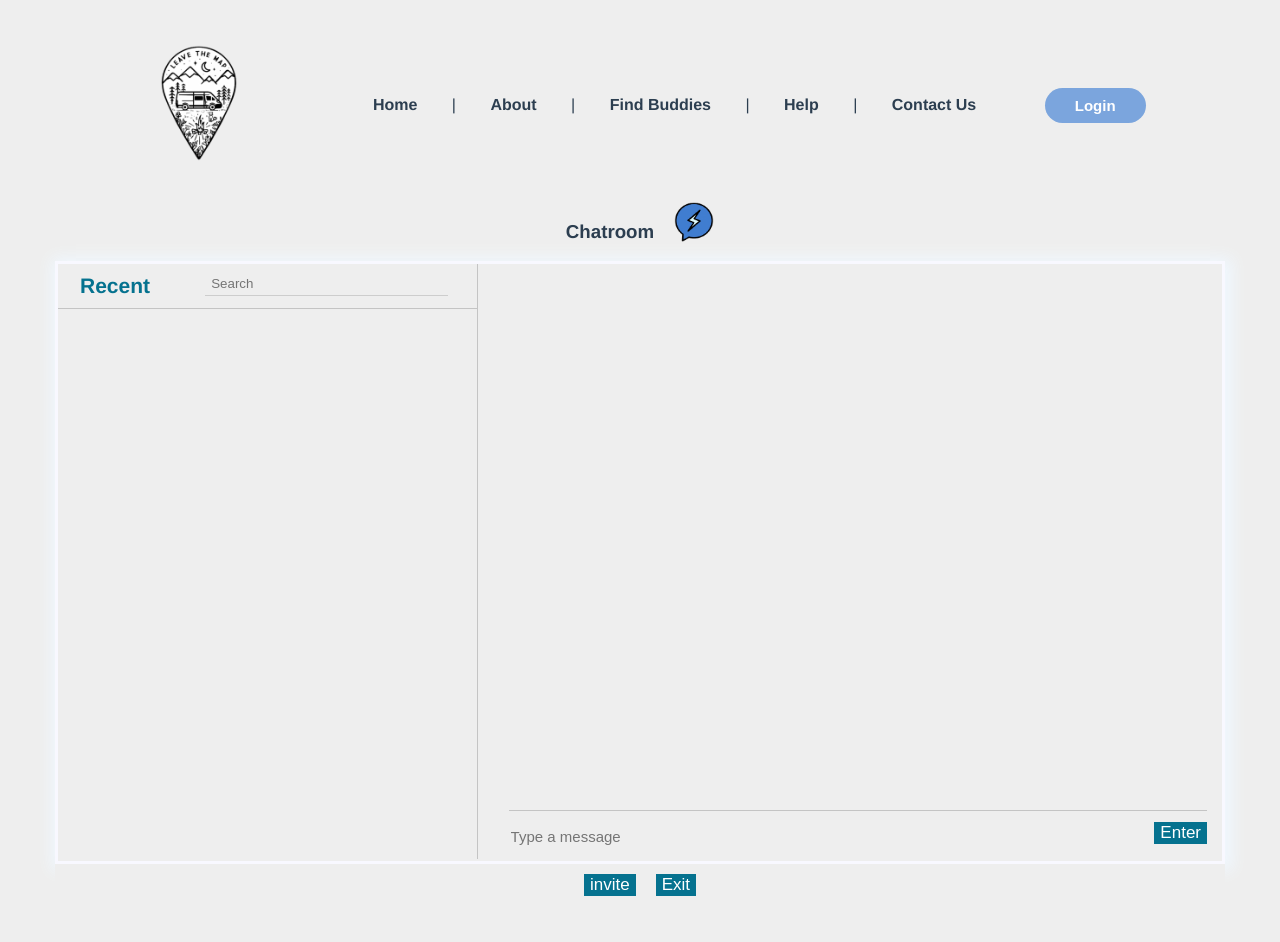
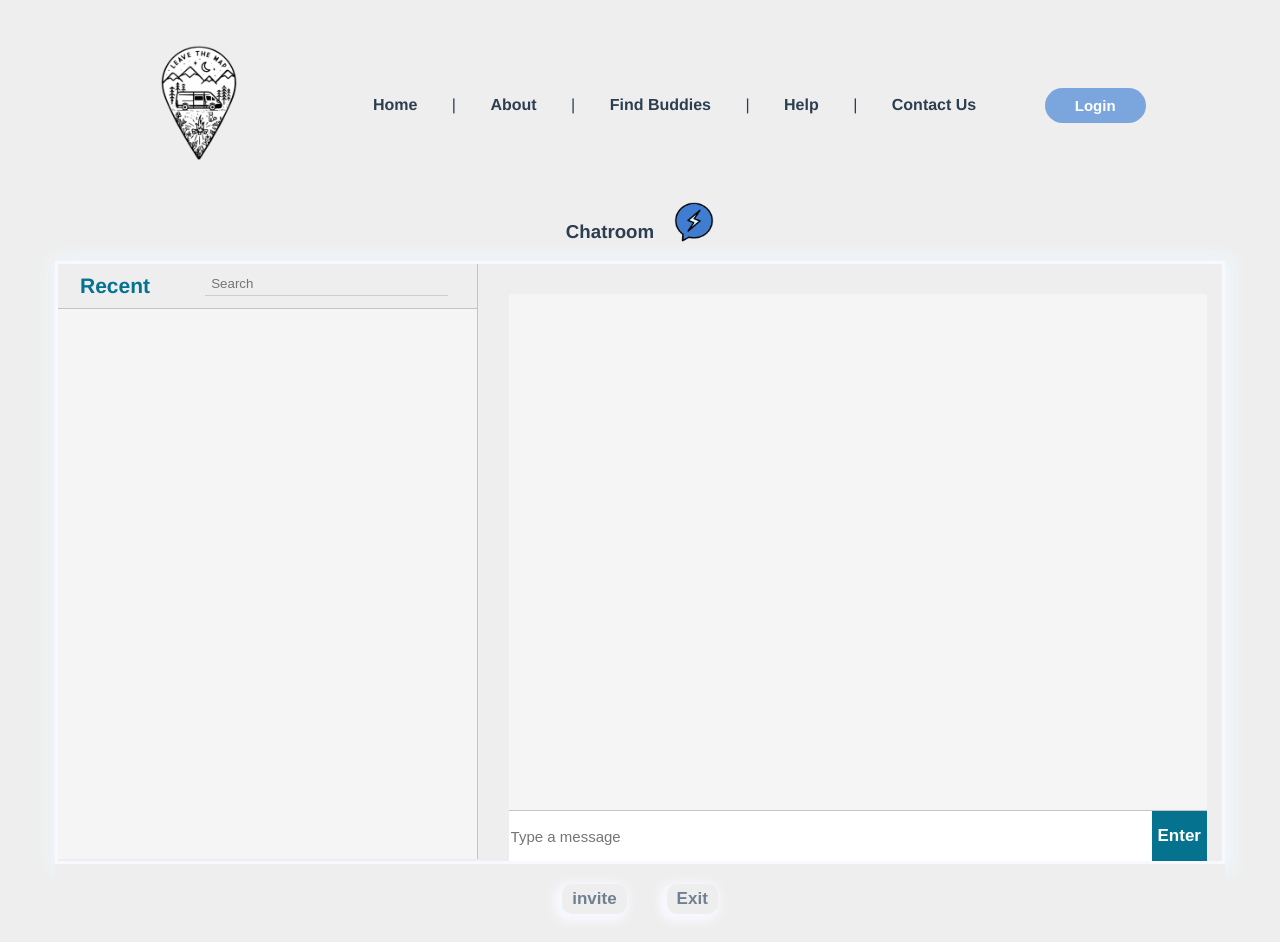
Before and after one commit to sebbyu/TravTogether_Frontend, a Vue app: page /chat in a window 1280 px wide. Before the commit the page ends 914 px from the top, so only its background shows below. Built offline with nearby package versions, Linux system fonts and the light colour scheme.

Commit message:
Create SendMessage page

```diff
--- a/src/components/Chatroom.vue
+++ b/src/components/Chatroom.vue
@@ -20,8 +20,8 @@
             input.write_msg(type='text' placeholder='Type a message')
             button.msg_send_btn Enter
   .buttons
-    button invite
-    button(@click="goBack") Exit
+    button.button invite
+    button.button(@click="goBack") Exit
 </template>
 
 
@@ -35,6 +35,7 @@ export default defineComponent({
     function goBack() {
       router.go(-1)
     }
+// ============================================================================
     return {goBack,}
   }
 
@@ -60,7 +61,6 @@ export default defineComponent({
       border 3px solid #f8f8ff
       clear both
       overflow hidden
-
       .inbox_people
         background #f8f8f8 none repeat scroll 0 0
         overflow hidden
@@ -92,17 +92,21 @@ export default defineComponent({
         .inbox_chat
           height 550px
           overflow-y scroll
+          background-color #f5f5f5
       .mesgs
         float right
         padding 30px 15px 0 25px
         width 60%
         .msg_history
+          background-color #f5f5f5
           height 516px
           overflow-y auto
         .type_msg
           border-top 1px solid #c4c4c4
           position relative
           .input_msg_write
+            background-color white
+            display flex
             .write_msg
               background rgba(0,0,0,0) none repeat scroll 0 0
               border medium none
@@ -110,21 +114,33 @@ export default defineComponent({
               font-size 15px
               min-height 48px
               width 100%
+              &:focus
+                outline none
             .msg_send_btn
               background #05728f none repeat scroll 0 0
               border none
               color #fff
               cursor pointer
               font-size 17px
-              position absolute
-              right 0
-              top 11px
+              font-weight bold
   .buttons
-    button
-      background #05728f none repeat scroll 0 0
-      border none
-      color #fff
+    .button
+      // background #05728f none repeat scroll 0 0
+      // border none
+      // color #fff
+      // cursor pointer
+      // font-size 17px
+      // margin 15px
       cursor pointer
       font-size 17px
-      margin 10px
+      margin 20px
+      border-radius 10px
+      border none
+      box-shadow -3px 3px 10px 5px #f8f8ff
+      padding 5px 10px
+      font-weight bold
+      color #708090
+      transition 0.3s ease
+      &:hover
+        box-shadow -3px 3px 10px 15px #dcdcdc
 </style>
--- a/src/components/SendMessage.vue
+++ b/src/components/SendMessage.vue
@@ -2,34 +2,40 @@
 .sendmessage
   .header
     h3.title Send Message
+    img.logo(src="@/assets/send-message-logo.png")
   .mid-sec
     .to-box
       label(for="to") To:
-      input.email-input(type="text" name="to")
+      input.email-input(type="text" name="to"
+      :value="retrievedUser.nickname" disabled)
     .from-box
       label(for="from") From:
-      input.email-input(type="text" name="from")
+      input.email-input(type="text" name="from"
+      :value="user.nickname" disabled)
     .title-box
       label(for="from") Title:
       input.title-input(type="text" name="from")
     .message-box
-      textarea(cols="100" rows="25" placeholder="messsage...")
+      textarea.message(cols="100" rows="25" placeholder="messsage...")
     button.buttons Send
     button.buttons(@click="goBack") Cancel
 </template>
 
 <script lang='ts'>
-import {defineComponent} from 'vue'
+import {defineComponent, computed} from 'vue'
 import router from '@/router'
 import {useStore} from 'vuex'
 export default defineComponent({
   name: "SendMessage",
   setup() {
     const store = useStore()
+    const user = store.getters['user/getUser']
+    const retrievedUser = computed(() => store.getters['user/getRetrievedUser'])
     function goBack() {
       router.go(-1)
     }
-    return {goBack,}
+// ============================================================================
+    return {goBack,user,retrievedUser,}
   }
 })
 </script>
@@ -39,7 +45,13 @@ export default defineComponent({
   max-width 800px
   margin auto
   .header
+    display flex
+    justify-content center
     padding 0
+    .logo
+      height 40px
+      width 40px
+      margin-left 20px
   .mid-sec
     box-shadow 3px 3px 5px 2px #5f5f5f
     padding 20px
@@ -48,23 +60,44 @@ export default defineComponent({
       margin-right 200px
       font-weight bold
       margin-bottom 10px
+      font-size 20px
       .email-input
+        font-weight bolder
+        font-style italic
+        color darkgrey
         border none
         width 80%
+        font-size 20px
+        margin-left 10px
         &:focus
           outline none
     .title-box
       font-weight bold
+      font-size 20px
       .title-input
+        background-color #f5f5f5
         width 600px
+        height 30px
+        font-size 20px
         border none
         border-bottom 1px solid grey
         margin 50px 10px
         &:focus
           outline none
     .message-box
+      .message
+        background-color white
     .buttons
       cursor pointer
       font-size 17px
-      margin 10px
+      margin 20px
+      border-radius 10px
+      border none
+      box-shadow -3px 3px 10px 5px #f8f8ff
+      padding 5px 10px
+      font-weight bold
+      color #708090
+      transition 0.3s ease
+      &:hover
+        box-shadow -3px 3px 10px 15px #dcdcdc
 </style>
--- a/src/components/UserDetail.vue
+++ b/src/components/UserDetail.vue
@@ -120,7 +120,7 @@ export default defineComponent({
       ethnicity: user.ethnicity,
       location: user.location,
       bio: user.bio,
-      password: user.password,
+      password: null,
     }
 // ============================================================================
     const imageForm = {
--- a/src/store/modules/user/methods.ts
+++ b/src/store/modules/user/methods.ts
@@ -56,7 +56,9 @@ export const actions: Action = {
     const userForm = new FormData()
     userForm.append('email', User.email)
     userForm.append('nickname', User.nickname)
-    userForm.append('profilePicture', User.profilePicture, User.profilePicture.name)
+    if (User.profilePicture) {
+      userForm.append('profilePicture', User.profilePicture, User.profilePicture.name)
+    }
     userForm.append('gender', User.gender)
     userForm.append('age', User.age)
     userForm.append('ethnicity', User.ethnicity)
@@ -72,7 +74,7 @@ export const actions: Action = {
     }
   },
 // =====================================================
-  async UpdateUser({commit}, userForm) {
+  async UpdateUser({commit, state}, userForm) {
     const newForm = new FormData()
     newForm.append('email', userForm.email)
     newForm.append('nickname', userForm.nickname)
@@ -82,7 +84,13 @@ export const actions: Action = {
     newForm.append('ethnicity', userForm.ethnicity)
     newForm.append('location', userForm.location)
     newForm.append('bio', userForm.bio)
-    newForm.append('password', userForm.password)
+    let password = userForm.password
+    if (userForm.password == null) {
+      if (state.user) {
+        password = state.user.password
+      }
+    }
+    newForm.append('password', password)
     try {
       const response = await axios.put(USERSURL+userForm.slug+"/", newForm)
       commit('setErrorMessage', "")
```
Also changed, not shown: src/assets/send-message-logo.png (added).
